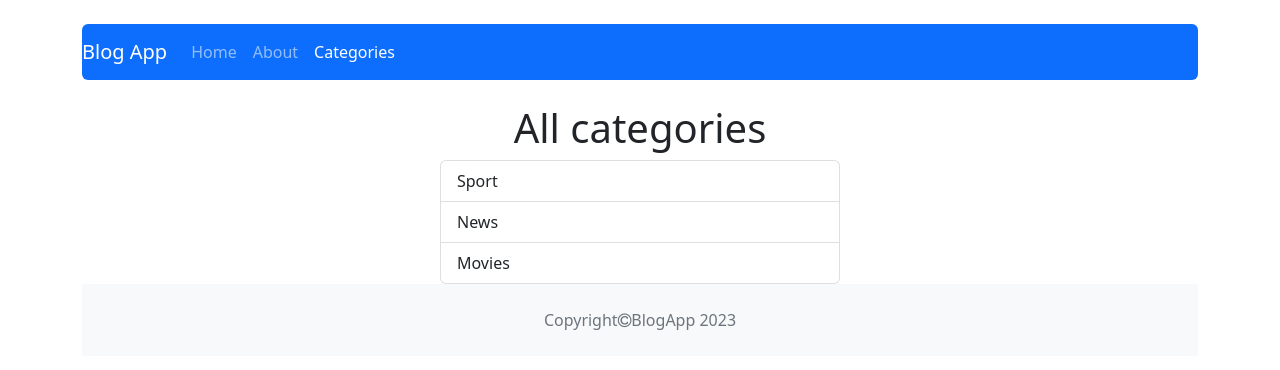
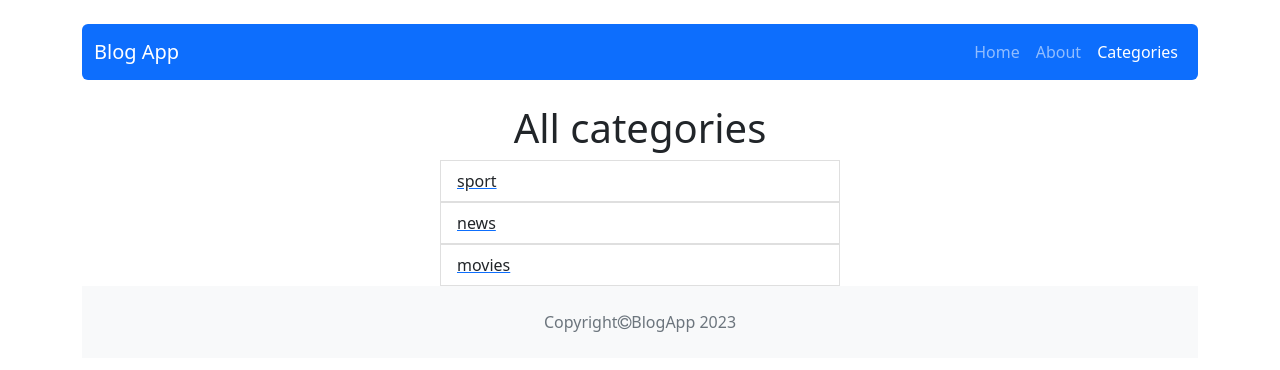
Before and after one commit to Stolkens/blog-app, a React (Create React App) app: page /categories in a window 1280 px wide. Shown: the top 370 px of the page. Built offline with nearby package versions, Linux system fonts and the light colour scheme.

Commit message:
Add getPostsByCategory

```diff
--- a/src/App.js
+++ b/src/App.js
@@ -9,7 +9,7 @@ import { Container } from "react-bootstrap";
 import Header from "./components/views/Header/Header";
 import Footer from "./components/views/Footer/Footer";
 import Categories from "./components/pages/Categories/Categories";
-
+import Category from "./components/pages/Category/Category";
 
 function App() {
   return (
@@ -22,11 +22,11 @@ function App() {
         <Route path="/post/edit/:id" element={<EditPost />} />
         <Route path="/about" element={<About />} />
         <Route path="/categories" element={<Categories />} />
+        <Route path="/categories/:category" element={<Category />} />
         <Route path="*" element={<NotFound />} />
       </Routes>
       <Footer />
     </Container>
-
   );
 }
 
--- a/src/components/features/EditPostForm/EditPostForm.js
+++ b/src/components/features/EditPostForm/EditPostForm.js
@@ -22,6 +22,7 @@ const EditPostForm = () => {
   }
 
   if (!postData) return <Navigate to="/" />;
+
   else return (
     <PostForm action={handleSubmit} actionText='Save changes'
     title={postData.title}
--- a/src/components/features/GenerateCards/GenerateCards.js
+++ b/src/components/features/GenerateCards/GenerateCards.js
@@ -3,13 +3,21 @@ import { Card } from "react-bootstrap";
 import { useSelector } from "react-redux";
 import Row from "react-bootstrap/Row";
 import { Col } from "react-bootstrap";
-import { getPosts } from "../../../redux/postsRedux";
-import { Link } from "react-router-dom";
+import { Link} from "react-router-dom";
 import dateToStr from "../../../utils/dateToStr";
+import { useParams } from "react-router-dom";
+import { getPostsByCategory } from "../../../redux/postsRedux";
 
 const GenerateCards = () => {
 
-  const posts = useSelector(getPosts)
+  const {category} = useParams();
+
+  const posts = useSelector((state) => {
+    if (category) {
+      return getPostsByCategory(state, category);
+    }
+    return state.posts
+  });
 
   return (
     <Row xs={1} md={2} lg={3}>
--- a/src/components/pages/Categories/Categories.js
+++ b/src/components/pages/Categories/Categories.js
@@ -2,23 +2,31 @@ import { useSelector } from "react-redux";
 import { getCategories } from "../../../redux/categoriesRedux";
 import { ListGroup } from "react-bootstrap";
 import PageTitle from "../../views/PageTitle/PageTitle";
-import styles from './Categories.module.scss'
+import styles from './Categories.module.scss';
+import { Link } from "react-router-dom";
 
-
-
-
- const Categories = () => {
+const Categories = () => {
 
   const categories = useSelector(getCategories)
 
   return (
+
     <div className={styles.categories}>
       <PageTitle>All categories</PageTitle>
+      <ListGroup  className={styles.list}>
+        {categories.map(category=>
+          <Link
+          to={`/categories/${category}`}
+          key={category}>
+          <ListGroup.Item as="li" action>
+            {category}
+          </ListGroup.Item>
+        </Link>
+      )}
+      </ListGroup>
+    </div>
 
-        <ListGroup as="ul" className={styles.list}>
-          {categories.map(category=><ListGroup.Item as="li" action href={"#" + category} key={category}>{category}</ListGroup.Item>)}
-        </ListGroup>
-      </div>
+
   )
  };
 
--- /dev/null
+++ b/src/components/pages/Category/Category.js
@@ -0,0 +1,30 @@
+import PageTitle from "../../views/PageTitle/PageTitle";
+import GenerateCards from "../../features/GenerateCards/GenerateCards";
+import { useParams } from "react-router-dom";
+import { useSelector } from "react-redux";
+import { getPostsByCategory } from "../../../redux/postsRedux";
+
+const Category = () => {
+
+  const {category} = useParams();
+  console.log(category)
+
+  const posts = useSelector(state => getPostsByCategory(state, category));
+
+
+  console.log(posts)
+
+  return (
+    <div>
+        <PageTitle>Category: {category}</PageTitle>
+        {posts.length === 0 ? (
+        <p>There are no posts in this category</p>
+      ) : (
+        <GenerateCards posts={posts} />
+      )}
+    </div>
+
+  )
+};
+
+export default Category
--- a/src/components/pages/Post/Post.js
+++ b/src/components/pages/Post/Post.js
@@ -20,8 +20,6 @@ const Post = () => {
   const { id } = useParams();
 
   const dispatch = useDispatch();
-
-
 
   const postData = useSelector(state => getPostById(state, id))
 
--- a/src/components/views/AppNavbar/AppNavbar.js
+++ b/src/components/views/AppNavbar/AppNavbar.js
@@ -5,15 +5,17 @@ import Navbar from 'react-bootstrap/Navbar';
 const AppNavbar = () => {
   return (
     <Navbar bg="primary" variant="dark" expand="lg" className="mt-4 mb-4 rounded">
+      <div className='container'>
         <Navbar.Brand as={NavLink} to="/">Blog App</Navbar.Brand>
-      <Navbar.Toggle aria-controls="basic-navbar-nav" />
-      <Navbar.Collapse id="basic-navbar-nav">
-        <Nav className="me-auto">
+        <Navbar.Toggle aria-controls="responsive-navbar-nav" />
+        <Navbar.Collapse id="responsive-navbar-nav">
+          <Nav className="ms-auto">
             <Nav.Link as={NavLink} to="/">Home</Nav.Link>
             <Nav.Link as={NavLink} to="/about">About</Nav.Link>
             <Nav.Link as={NavLink} to="/categories">Categories</Nav.Link>
           </Nav>
         </Navbar.Collapse>
+      </div>
     </Navbar>
   )
 };
--- a/src/redux/initialState.js
+++ b/src/redux/initialState.js
@@ -7,7 +7,7 @@ const inisialState = {
       shortDescription: 'Czy wiesz, że to...',
       content: 'habla habla co tam powiesz mi ze tego tego i tamtego',
       publisheDate: new Date('02-03-2021'),
-      category: 'Sport'
+      category: 'sport'
     },
     {
       id:'2',
@@ -16,7 +16,7 @@ const inisialState = {
       shortDescription: 'Pomimo, że nie idzie....',
       content: 'habla habla co tam powiesz mi ze tego tego i tamtego',
       publisheDate: new Date('04-01-2022'),
-      category: 'News'
+      category: 'sport'
     },
     {
       id:'3',
@@ -25,13 +25,13 @@ const inisialState = {
       shortDescription: 'Coś tam się jednak dzieje...',
       content: 'habla habla co tam powiesz mi ze tego tego i tamtego',
       publisheDate: new Date('05-07-2021'),
-      category: 'Movies'
+      category: 'movies'
     }
   ],
   categories:[
-    'Sport',
-    'News',
-    'Movies'
+    'sport',
+    'news',
+    'movies'
   ]
 
 };
--- a/src/redux/postsRedux.js
+++ b/src/redux/postsRedux.js
@@ -3,6 +3,7 @@ import shortid from "shortid";
 //selectors
 export const getPosts = state => state.posts;
 export const getPostById = ({posts}, postId) => posts.find(post=>post.id === postId);
+export const getPostsByCategory = ({posts}, postCategory) => posts.filter(post=>post.category === postCategory);
 
 // actions
 const createActionName = actionName => `app/posts/${actionName}`;
```
Also changed, not shown: 10 other files (tests, documents, lock files or other folders). Lines whose indentation alone changed are shown as unchanged.
